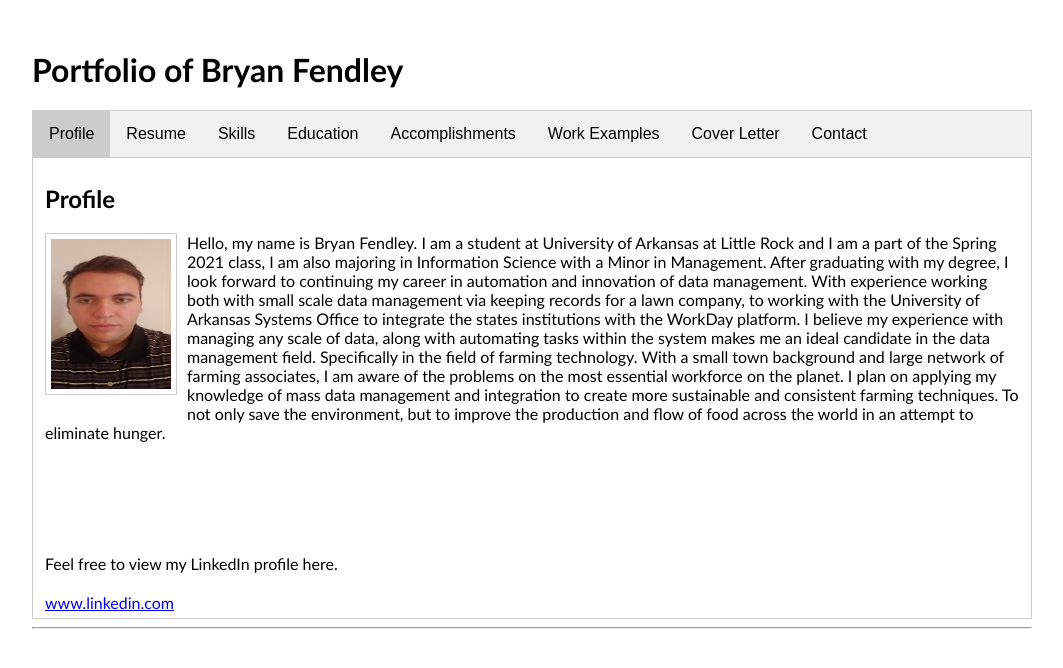
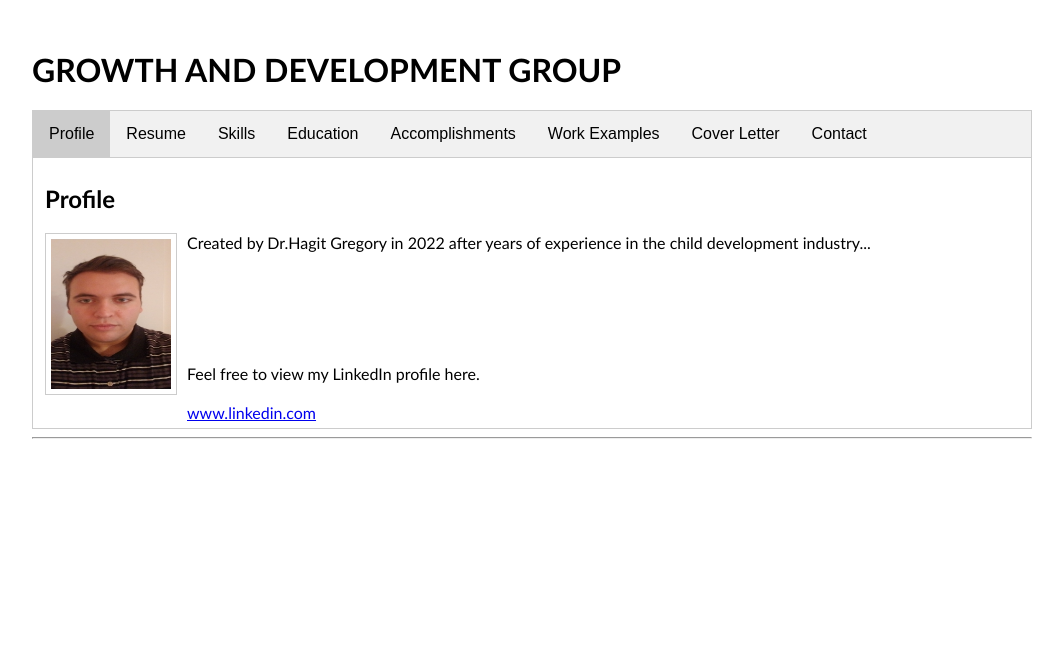
Before and after one commit to bfendley/portfolio, a plain HTML site: page index.html in a window 1280 px wide. Shown: the whole page, without its empty margins (108-1171 px from the left). Drawn offline with Linux system fonts and the light colour scheme.

Commit message:
Update index.html

```diff
--- a/index.html
+++ b/index.html
@@ -13,7 +13,7 @@
 
 <body>
     <div id="container">
-        <h1>Portfolio of Bryan Fendley</h1>
+        <h1>GROWTH AND DEVELOPMENT GROUP</h1>
 
         <div class="tab">
             <button class="tablinks" onclick="openTab(event, 'Home')" id="defaultOpen">Profile</button>
@@ -29,13 +29,7 @@
         <!-- Begin Home Section -->
         <div id="Home" class="tabcontent">
               <h2>Profile</h2>
-            <p><img class="img-style-1" src="assets/images/bfHeadshot.jpg"width="120" height="150">Hello, my name is Bryan Fendley. I am a student
-            at University of Arkansas at Little Rock and I am a part of the Spring 2021 class, I am also majoring in Information Science with a Minor in Management. After graduating with my degree, I look
-            forward to continuing my career in automation and innovation of data management. With experience working both with small scale data management via keeping records for a lawn company,
-			to working with the University of Arkansas Systems Office to integrate the states institutions with the WorkDay platform.  I believe my experience with managing any scale of data,
-			along with automating tasks within the system makes me an ideal candidate in the data management field.  Specifically in the field of farming technology.  With a small town background and large network
-			of farming associates, I am aware of the problems on the most essential workforce on the planet.  I plan on applying my knowledge of mass data management and integration to create more sustainable
-			and consistent farming techniques.  To not only save the environment, but to improve the production and flow of food across the world in an attempt to eliminate hunger.
+            <p><img class="img-style-1" src="assets/images/bfHeadshot.jpg"width="120" height="150">Created by Dr.Hagit Gregory in 2022 after years of experience in the child development industry...
             </p>
               <br>&nbsp;
               <br>&nbsp;
```
